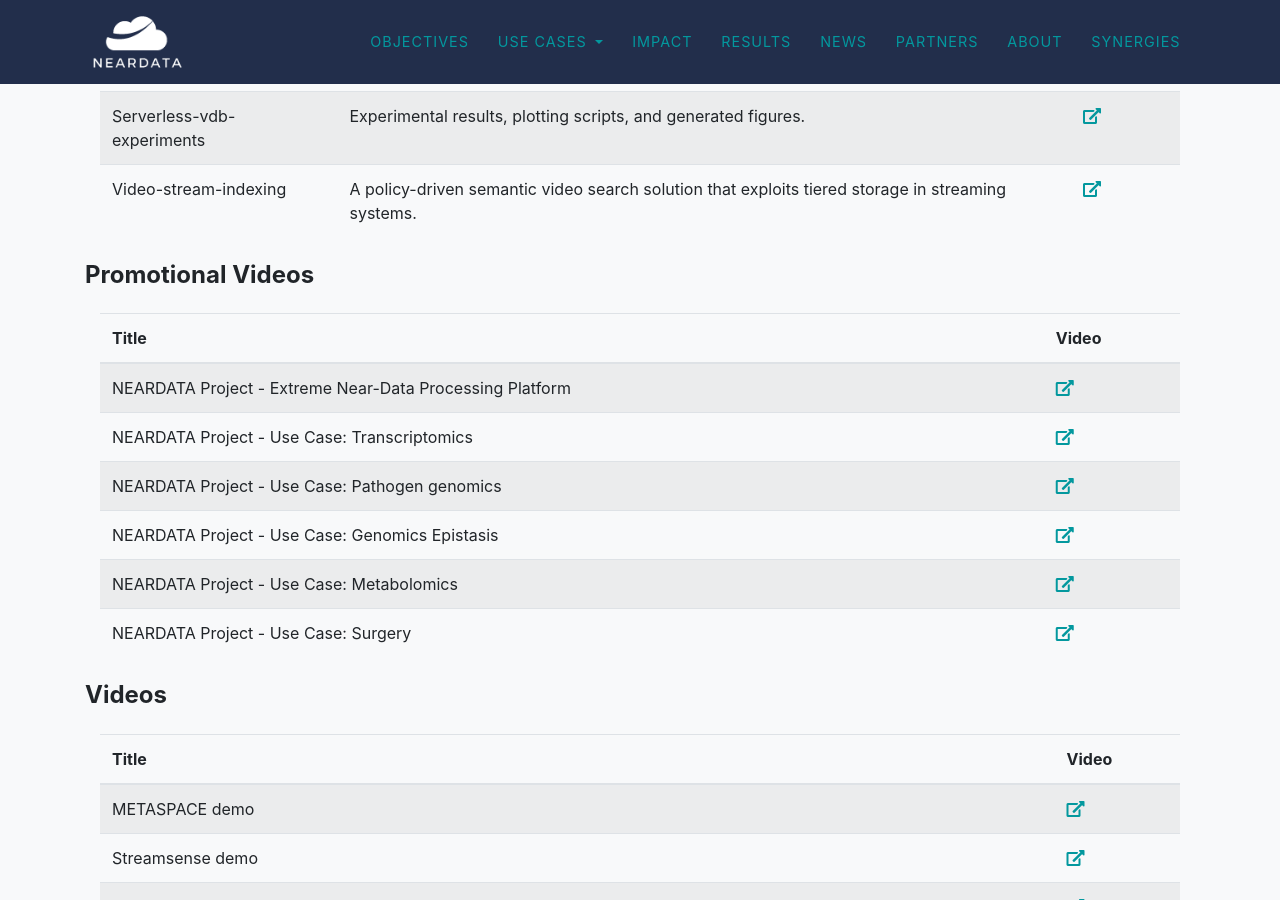
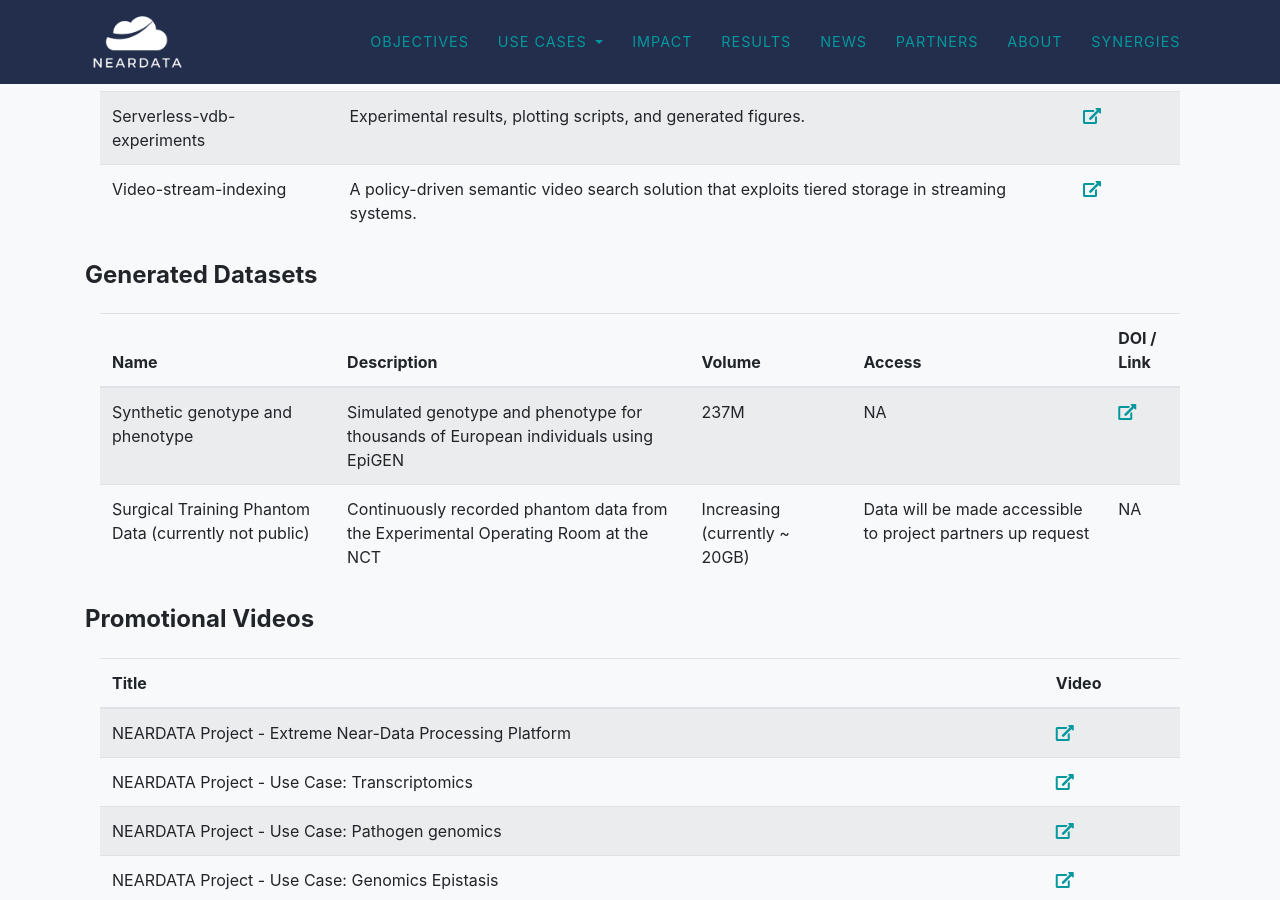
Before and after one commit to neardata-eu/neardata-eu.github.io, a Jekyll site: the page built from final-review.md, in a window 1280 px wide and 900 px high, scrolled down 6610 px. Built offline with Jekyll 4.4.1, drawn with Linux system fonts in a browser that asks for light colours; some web fonts are replaced.

Commit message:
Added datasets

```diff
--- a/_data/sitetext.yml
+++ b/_data/sitetext.yml
@@ -1047,3 +1047,17 @@
   flag:
     text: |
       **NEARDATA** has received funding from the European Union's Horizon research and innovation programme under grant agreement No 101092644.
+
+datasets:
+  title: "Generated Datasets"
+  list:
+    - name: "Synthetic genotype and phenotype"
+      description: "Simulated genotype and phenotype for thousands of European individuals using EpiGEN"
+      access: "NA"
+      volume: "237M"
+      doi: "https://doi.org/10.1093/bioinformatics/btaa245"
+    - name: "Surgical Training Phantom Data (currently not public)"
+      description: "Continuously recorded phantom data from the Experimental Operating Room at the NCT"
+      access: "Data will be made accessible to project partners up request"
+      volume: "Increasing (currently ~ 20GB)"
+      doi: "NA"
--- a/final-review.md
+++ b/final-review.md
@@ -111,31 +111,6 @@
 	</table>
 </div>
 
-<!--
-#### Summary reports
-<div class="col-lg-12 text-center mt-4 mb-4">
-	<table class="table table-striped" style="text-align: left">
-		<thead>
-			<tr>
-				<th>Partner short name</th>
-				<th>Partner</th>
-				<th>PDF</th>
-			</tr>
-		</thead>
-		<tbody>
-			{% for summary in site.data.sitetext.final_review.summaries %}
-			<tr>
-				<td>{{ summary.shortname }}</td>
-				<td>{{ summary.partner }}</td>
-				<td><a href="{{ summary.link }}"><i class="fas fa-external-link-alt"></i></a></td>
-			</tr>
-			{% endfor %}
-		</tbody>
-	</table>
-</div> -->
-
-
-
 #### Software results
 <div class="col-lg-12 text-center mt-4 mb-4">
 	<table class="table table-striped" style="text-align: left">
@@ -158,6 +133,37 @@
 	</table>
 </div>
 
+#### Generated Datasets
+<div class="col-lg-12 text-center mt-4 mb-4">
+	<table class="table table-striped" style="text-align: left">
+		<thead>
+			<tr>
+				<th>Name</th>
+				<th>Description</th>
+				<th>Volume</th>
+				<th>Access</th>
+				<th>DOI / Link</th>
+			</tr>
+		</thead>
+		<tbody>
+			{% for dataset in site.data.sitetext.datasets.list %}
+			<tr>
+				<td>{{ dataset.name }}</td>
+				<td>{{ dataset.description }}</td>
+				<td>{{ dataset.volume }}</td>
+				<td>{{ dataset.access }}</td>
+				<td>
+                    {% if dataset.doi != "NA" %}
+                    <a href="{{ dataset.doi }}" target="_blank"><i class="fas fa-external-link-alt"></i></a>
+                    {% else %}
+                    NA
+                    {% endif %}
+                </td>
+			</tr>
+			{% endfor %}
+		</tbody>
+	</table>
+</div>
 
 #### Promotional Videos
 <div class="col-lg-12 text-center mt-4 mb-4">
```
Also changed, not shown: _includes/results.html (+12 -6 lines), datasets.md (added, +43 -0 lines).
